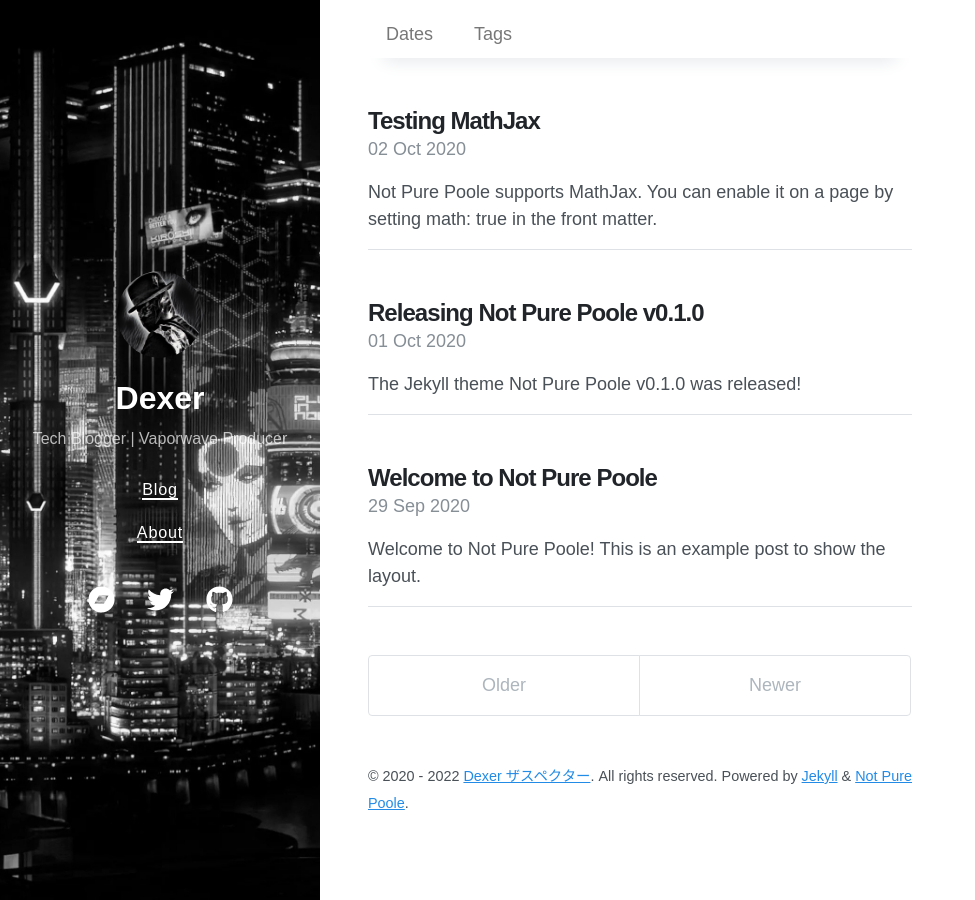
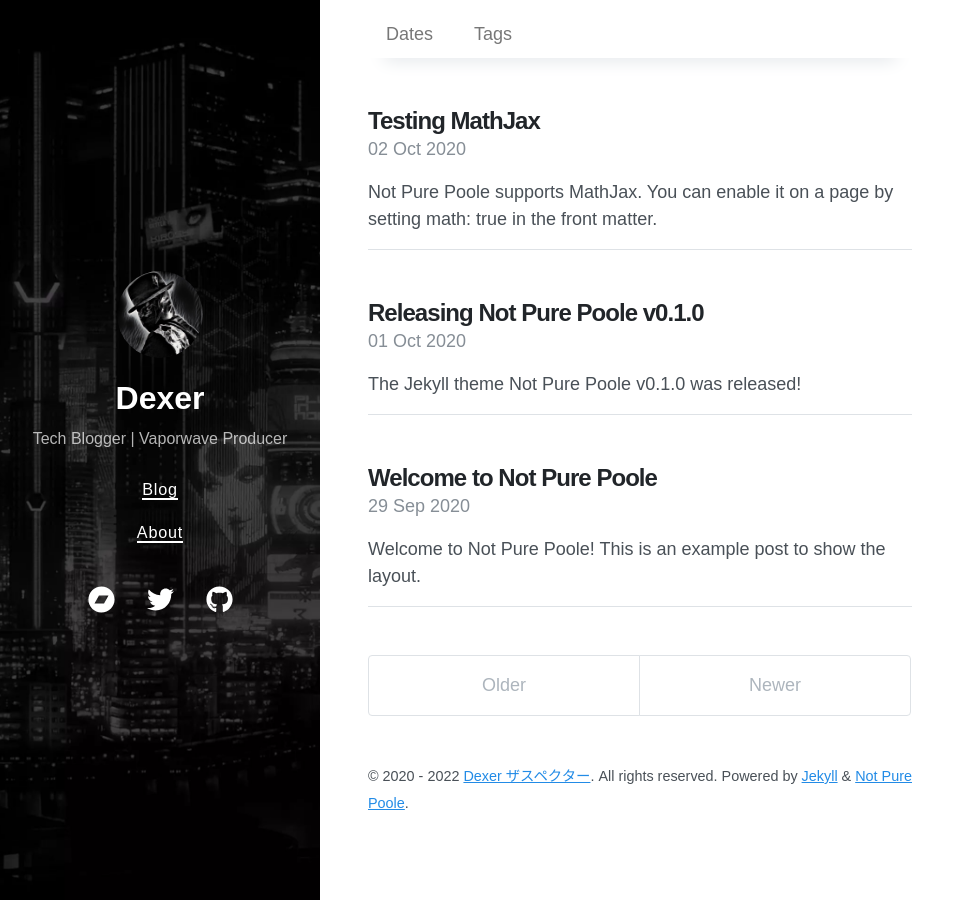
Before and after one commit to DexerTSR/dexertsr.github.io, a Jekyll site: the page built from index.html, in a window 1280 px wide. Shown: the whole page, without its empty margins (0-975 px from the left). Built offline with Jekyll 4.4.1, drawn with Linux system fonts in a browser that asks for light colours; nearby versions of some CDN libraries; the list of posts is cut into pages by our own code.

Commit message:
Update _config.yml

```diff
--- a/_config.yml
+++ b/_config.yml
@@ -5,7 +5,7 @@ url: https://dexertsr.github.io
 avatar: /dex.png
 paginate: 5
 permalink: pretty
-cover_image: /City.jpg
+cover_image: /divcity.jpg
 
 # Gems
 plugins:
```
